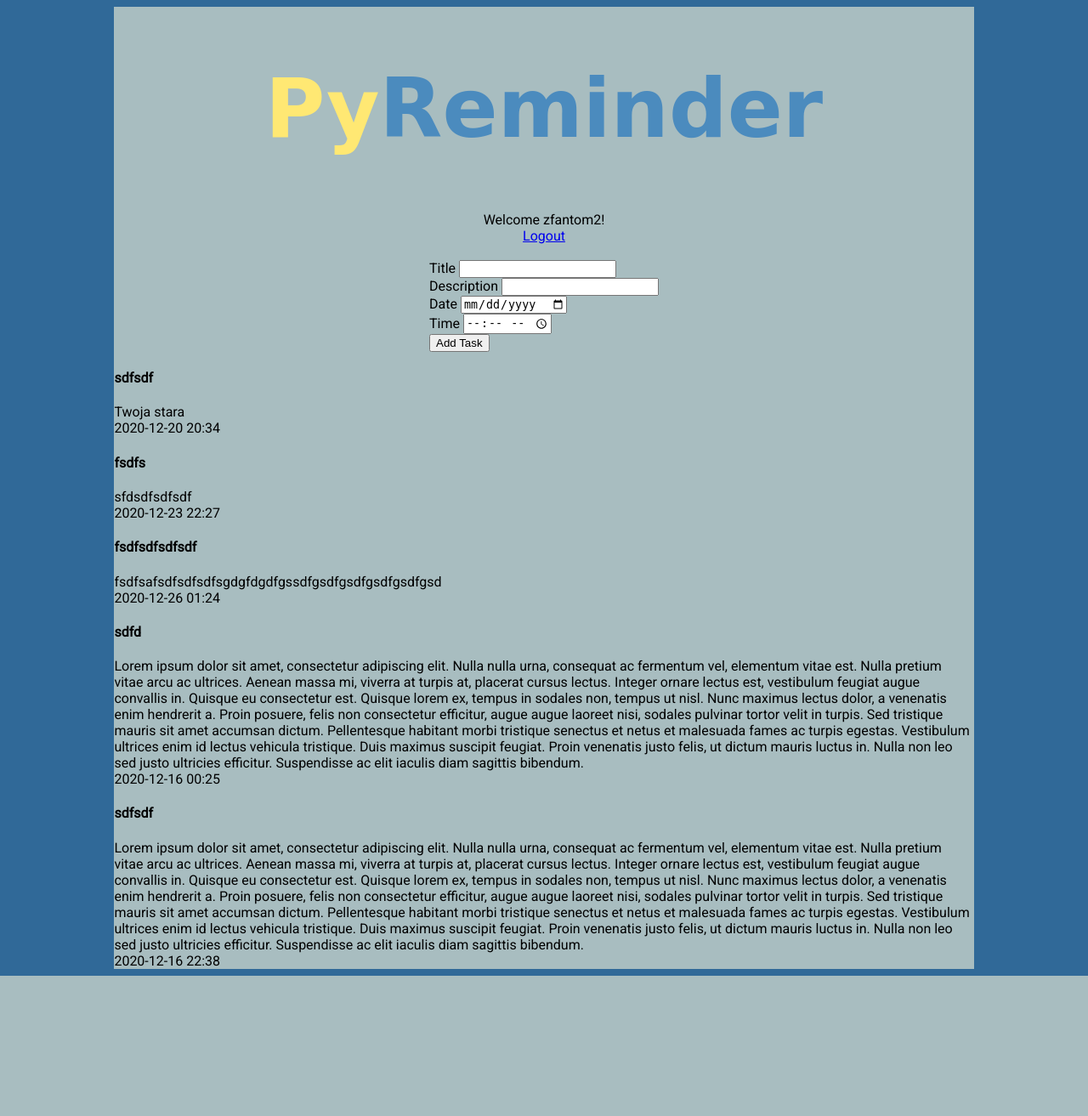
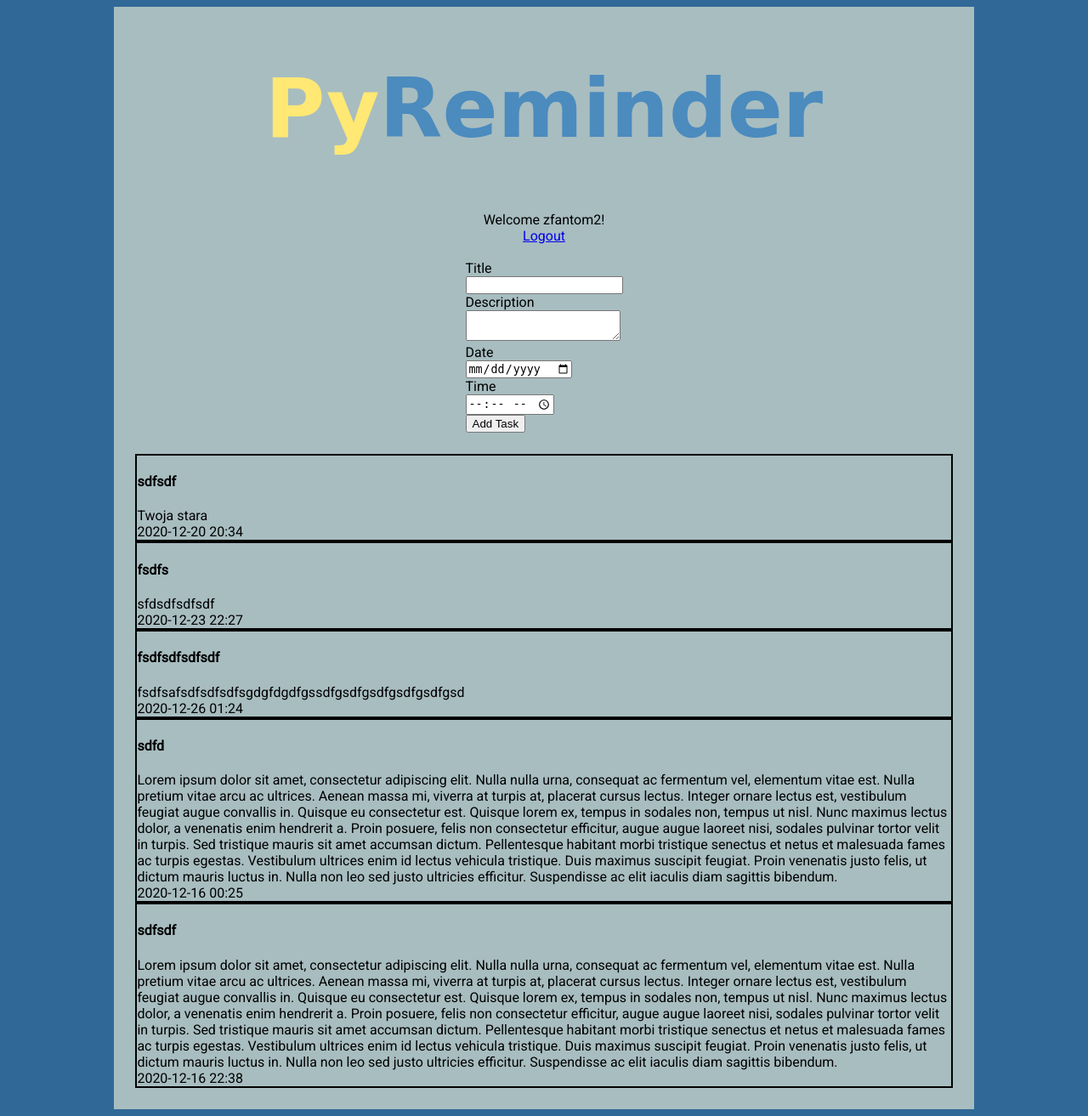
Before and after one commit to AcidSkull/PyReminder, a Flask app: page / in a window 1280 px wide. Shown: the whole page at 85% size. Before the commit the page ends 1148 px from the top, so only its background shows below. Run offline with Flask 2, Linux system fonts and the light colour scheme; a user stored in the database is signed in; data comes from the database, SQL or seed files in the repository; both versions use the stored data as it was after the commit; some web fonts are replaced.

Commit message:
added table display of tasks

```diff
--- a/main.py
+++ b/main.py
@@ -4,7 +4,7 @@ from flask.helpers import flash
 from flask_login.mixins import UserMixin
 from flask_login.utils import login_required, logout_user
 from sqlalchemy.orm import query
-from wtforms import StringField, PasswordField, validators, BooleanField, SubmitField
+from wtforms import StringField, PasswordField, validators, BooleanField, SubmitField, TextAreaField
 from wtforms.fields.html5 import DateField, TimeField
 from flask_sqlalchemy import SQLAlchemy
 from flask_login import LoginManager
@@ -50,7 +50,7 @@ def load_user(user_id):
 
 class AdTaskForm(FlaskForm):
     title = StringField('Title', [validators.length(min=4, max=45)])
-    description = StringField('Description', [validators.length(min=4, max=255)])
+    description = TextAreaField('Description', [validators.length(min=4, max=255)])
     termDate = DateField('Date', format='%Y-%m-%d')
     termTime = TimeField('Time', format='%H:%M:%S')
 
@@ -147,15 +147,15 @@ def register():
 @login_required
 def addTask():
     form = AdTaskForm(request.form)
-    try:
-        Task = TaskToDo(title=form.title.data, description=form.description.data,
-        termDate=form.termDate.data, termTime=form.termTime.raw_data[0],
-        method=0, user_id=current_user.id, done=0)
-        db.session.add(Task)
-        db.session.commit()
-        return redirect(url_for('index'))
-    except:
-        return 'There was a problem with adding your task!'
+    # try:
+    Task = TaskToDo(title=form.title.data, description=form.description.data,
+    termDate=form.termDate.data, termTime=form.termTime.raw_data[0],
+    method=0, user_id=current_user.id, done=0)
+    db.session.add(Task)
+    db.session.commit()
+    return redirect(url_for('index'))
+    # except:
+        # return 'There was a problem with adding your task!'
 
 if __name__ == "__main__":
     app.run(debug=True)
--- a/static/css/style.css
+++ b/static/css/style.css
@@ -20,3 +20,17 @@ body{
     font-family: 'Goldman', cursive;
     font-size: 300%;
 }
+
+#list{
+    padding: 25px;
+    display: flex;
+    flex-direction: row;
+    align-items: center;
+    flex-wrap: wrap;
+}
+
+.task{
+    width: 100%;
+    text-align: left;
+    border: 2px solid black;
+}
--- a/templates/index.html
+++ b/templates/index.html
@@ -11,10 +11,10 @@
         Welcome {{ current_user.username }}!
         <a href="{{ url_for('logout') }}">Logout</a> <br>
         <form action="{{ url_for('addTask') }}" method="post">
-            {{ form.title.label }} {{ form.title() }} <br>
-            {{ form.description.label }} {{ form.description() }} <br>
-            {{ form.termDate.label }} {{ form.termDate() }} <br>
-            {{ form.termTime.label }} {{ form.termTime() }} <br>
+            {{ form.title.label }}<br>{{ form.title() }} <br>
+            {{ form.description.label }}<br>{{ form.description() }} <br>
+            {{ form.termDate.label }}<br>{{ form.termDate() }} <br>
+            {{ form.termTime.label }}<br>{{ form.termTime() }} <br>
             <input type="submit" value="Add Task">
         </form>
         <div id="list">
```
Also changed, not shown: database.db.
